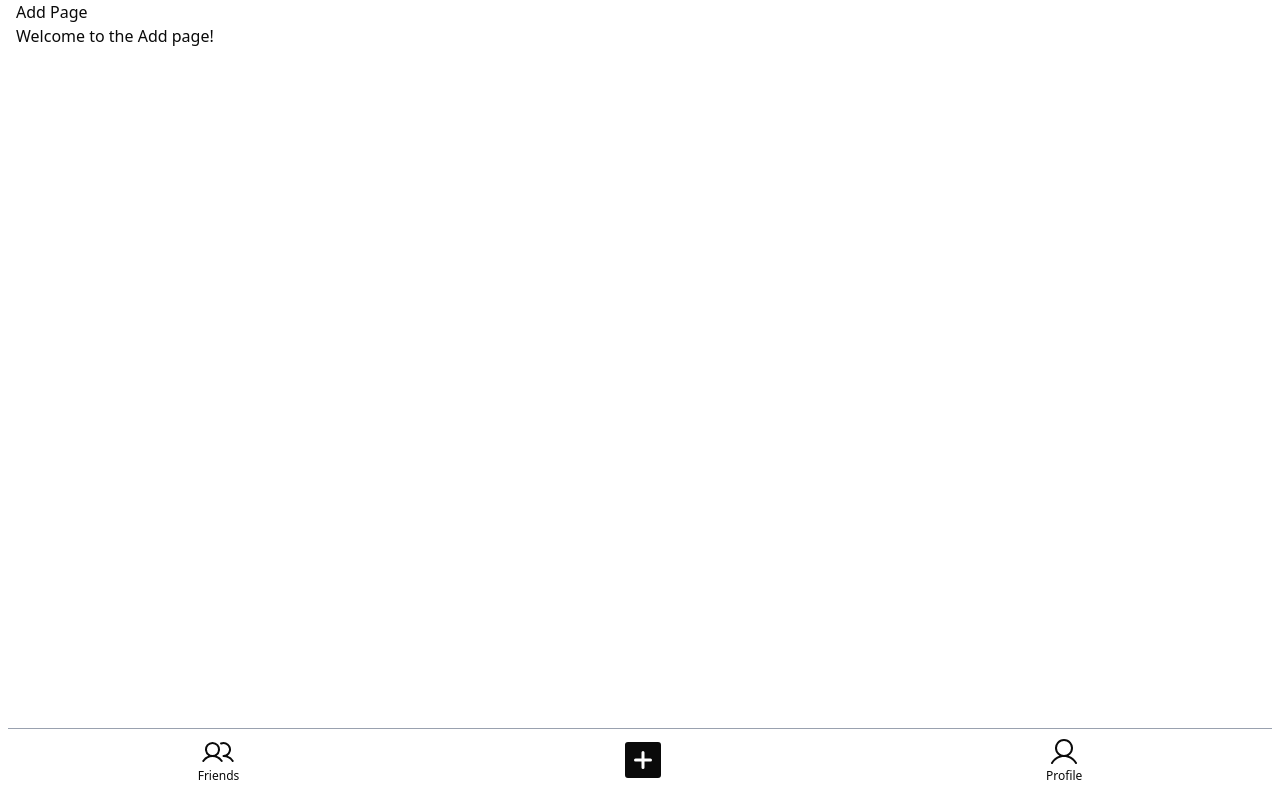
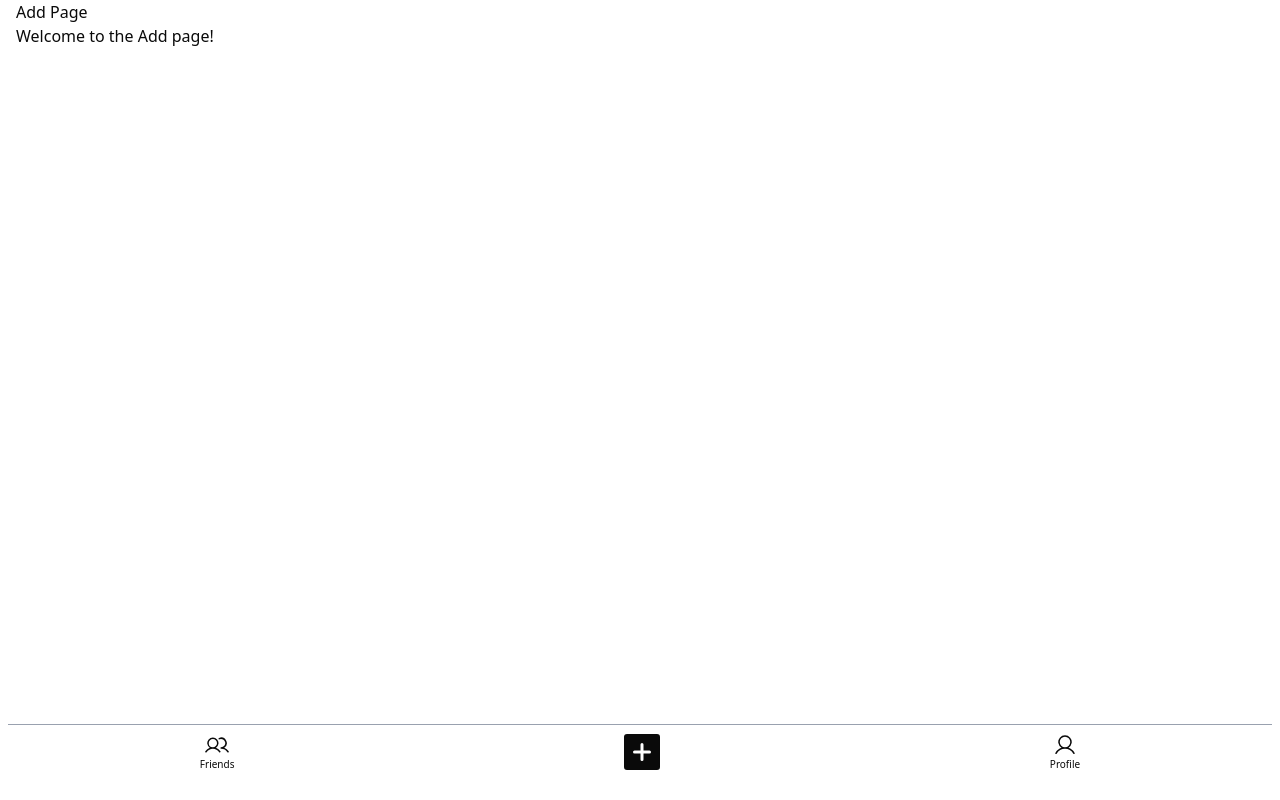
Before and after one commit to minza55113151/split-it, a Next.js app: page /add in a window 1280 px wide. Built offline with nearby package versions, Linux system fonts and the light colour scheme.

Commit message:
Layout adjustment

```diff
--- a/src/modules/AppLayout.tsx
+++ b/src/modules/AppLayout.tsx
@@ -13,8 +13,8 @@ const pages = [
   {
     name: "Friends",
     href: "/friends",
-    icon: <Users size={32} />,
-    iconSelected: <Users size={32} weight="fill" />,
+    icon: <Users size={24} />,
+    iconSelected: <Users size={24} weight="fill" />,
     label: "Friends",
   },
   {
@@ -27,19 +27,19 @@ const pages = [
   {
     name: "Profile",
     href: "/profile",
-    icon: <User size={32} />,
-    iconSelected: <User size={32} weight="fill" />,
+    icon: <User size={24} />,
+    iconSelected: <User size={24} weight="fill" />,
     label: "Profile",
   },
 ];
 
 const AppLayout: React.FC<AppLayoutProps> = ({ page, children }) => {
   return (
-    <main>
+    <main className="w-full h-screen">
       <div className="w-full h-full px-4">{children}</div>
-      <nav className="fixed bottom-0 w-full px-2 pb-4">
+      <nav className="fixed bottom-0 w-full px-2 pb-6 bg-white">
         <div className="h-[0.5px] bg-gray-400"></div>
-        <div className="flex justify-around pt-2 relative">
+        <div className="flex justify-around pt-1 relative">
           {pages.map((p) => (
             <Link
               className="flex flex-col justify-center items-center relative z-10"
@@ -47,7 +47,7 @@ const AppLayout: React.FC<AppLayoutProps> = ({ page, children }) => {
               href={p.href}
             >
               {page == p.name ? p.iconSelected : p.icon}
-              <p className="text-xs">{p.label}</p>
+              <p className="text-[10px]">{p.label}</p>
             </Link>
           ))}
         </div>
```
